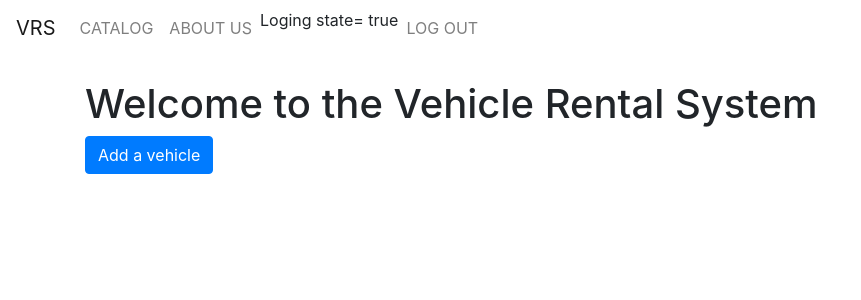
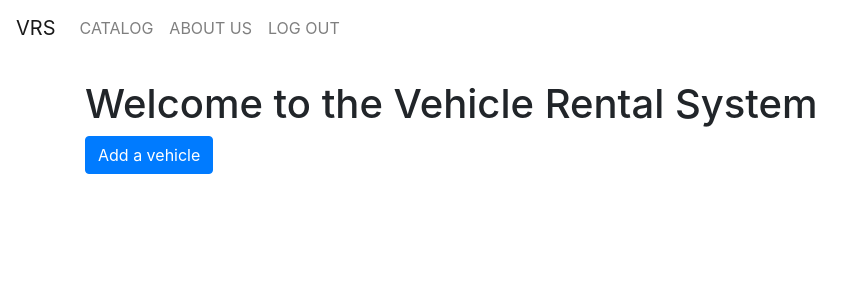
Before and after one commit to sudarshan411/VehicleRentalSystem, a PHP site: page /VehicleRentalSystem/index_test.php in a window 1280 px wide. Shown: the top 300 px of the page, without its empty margins (0-861 px from the left). Run offline with PHP 8.4, Linux system fonts and the light colour scheme; the visitor is signed in with stand-in values (Sample User, id 1).

Commit message:
login patch

```diff
--- a/inc/header.php
+++ b/inc/header.php
@@ -29,7 +29,7 @@ session_start();
                     <a href="" class="nav-link">ABOUT US</a>
                 </li>
                 <li class="nav-item">
-                <?php echo "Loging state= ".($_SESSION['login_state']?'true':'false'); ?>
+                <?php //echo "Loging state= ".($_SESSION['login_state']?'true':'false'); ?>
                 <?php if(!$_SESSION['login_state']) : ?>
                     <li><a href="" class="nav-link" data-target="#loginModal" data-toggle="modal">LOG IN</a></li>
                 <?php else : ?>
--- a/inc/scripts.php
+++ b/inc/scripts.php
@@ -21,7 +21,8 @@
                         }
                         else if(response == "Login success"){
 
-                            alert("Login success, Login state= "+"<?php echo $_SESSION['login_state']?'true':'false'; ?>");
+                            //alert("Login success, Login state= "+"<?php //echo $_SESSION['login_state']?'true':'false'; ?>");
+                            alert("Login success");
                             $('#loginModal').hide();
                             location.reload();
                         }
```
